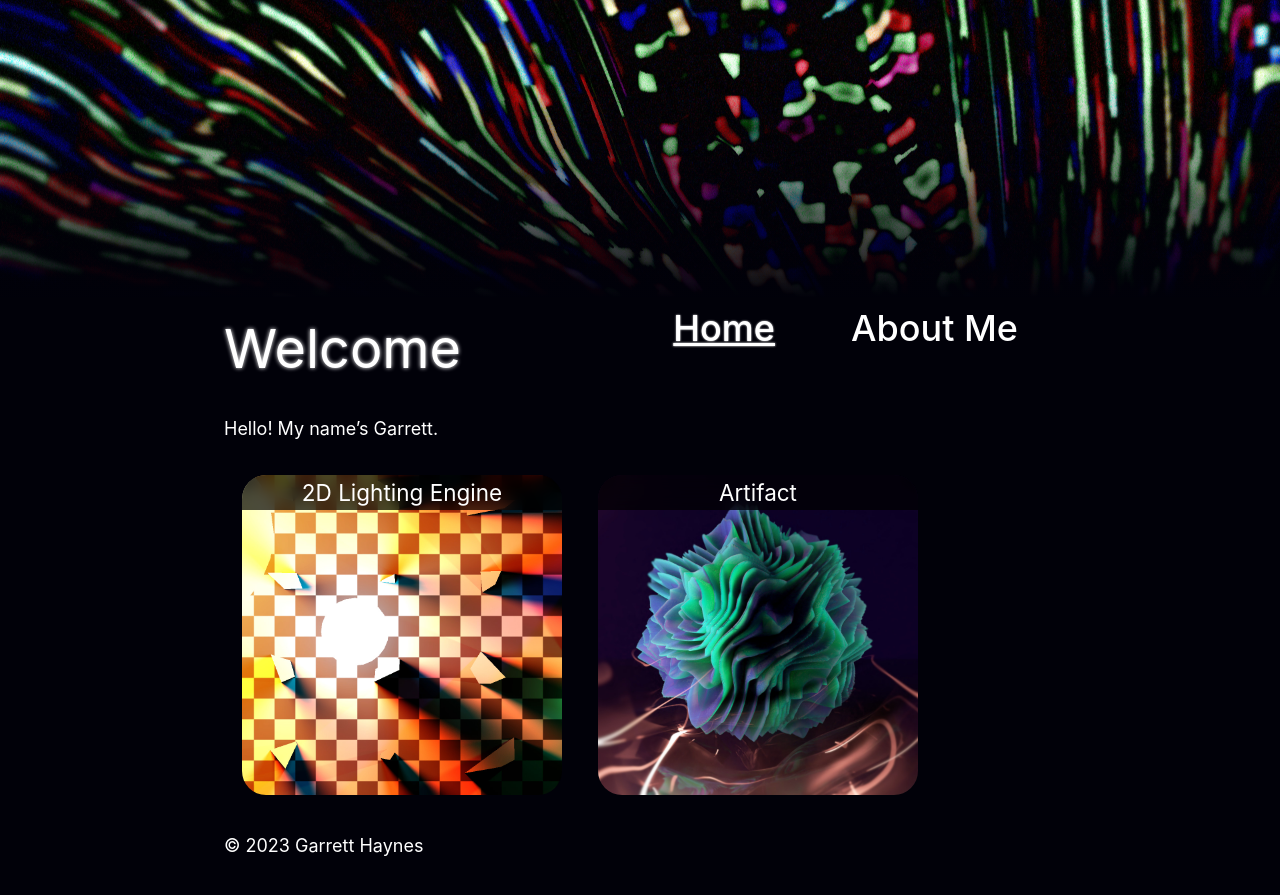
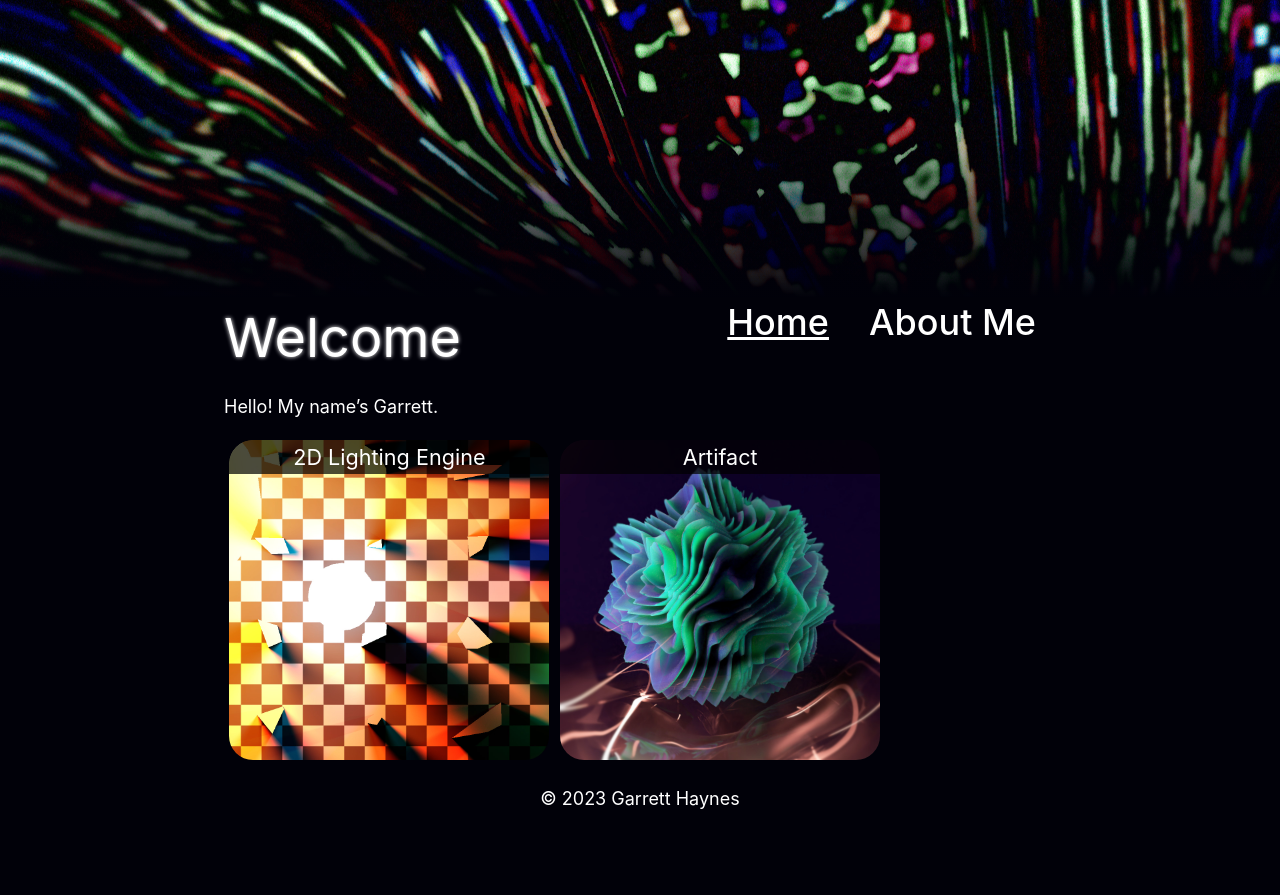
Before and after one commit to tekist/tekist.github.io, a Jekyll site: the page built from index.md, in a window 1280 px wide. Shown: the top 895 px of the page. Built offline with Jekyll 4.4.1, drawn with Linux system fonts in a browser that asks for light colours.

Commit message:
Mobile usability tweaks

```diff
--- a/_includes/footer.html
+++ b/_includes/footer.html
@@ -1,3 +1,3 @@
 <footer>
-  <p>© 2023 Garrett Haynes</p>
+  <p class="footer-text">© 2023 Garrett Haynes</p>
 </footer>
--- a/_sass/base.scss
+++ b/_sass/base.scss
@@ -4,7 +4,7 @@
 $bodyColor: #000000;
 $bodyFont: -apple-system,BlinkMacSystemFont,"Verdana",Helvetica,Arial,sans-serif,"Apple Color Emoji","Segoe UI Emoji","Segoe UI Symbol";
 $thumbnailSize: 320px;
-$mobileThumbSize: calc(100vw - 2em);
+$mobileThumbSize: calc(100vw - 40px);
 
 :root {
   // equivalent to 20px (20/16)
@@ -14,8 +14,6 @@
 h1{
   color: white;
   font-weight: 400;
-  transition: text-shadow .175s ease-out, color .175s ease-out;
-  text-shadow: 0px 0px 0px white;
   margin: auto;
 }
 
@@ -24,7 +22,7 @@
 }
 
 main img{
-  max-width: calc(100vw - 3em);
+  max-width: calc(100vw - 60px);
 }
 
 ul{
@@ -42,13 +40,14 @@
 /* Site header (contains nav) */
 .site-header{
   display: flex;
-  flex-direction: column;
+  flex-direction: column-reverse;
 }
 
 /* Page title (top left) */
 .title{
   font-size: 2em;
   padding: .2em 0;
+  text-shadow: 0px 0px 4px white;
 }
 
 nav{
@@ -83,7 +82,6 @@
     height: 1em;
   }
   .current{
-    text-shadow: 0 0 2px white;
     text-decoration-line: underline;
   }
 }
@@ -134,7 +132,6 @@
 
 .gallery-item{
   border-radius: 24px;
-  width: $mobileThumbSize;
   overflow: hidden;
   margin: 1em auto;
 }
@@ -142,13 +139,12 @@
 .gallery-text{
   position: absolute;
   margin: auto;
-  width: $mobileThumbSize;
+  width: calc(100vw - 60px);
   text-align: center;
   background-color: #000000b4;
-  font-size: 1.25em;
+  font-size: 1em;
   padding: 4px 0;
   border-radius: 24px 24px 0 0;
-  backdrop-filter: blur(8px);
   z-index: 1;
 }
 
@@ -159,6 +155,11 @@
   object-fit: cover;
   scale: 1;
   transition: scale .3s ease-in-out;
+}
+
+.footer-text{
+  width: fit-content;
+  margin: auto;
 }
 
 /* Font-size for desktop screens */
@@ -191,10 +192,9 @@
 
   /* Title header */
   .title{
-    font-size: 2.5em;
     line-height: 1.5em;
-    text-shadow: 0px 0px 4px white;
     flex: 6;
+    padding: 0;
   }
 
   .wrapper-inner-page{
@@ -211,7 +211,7 @@
   }
 
   .gallery-item{
-    margin: 1em;
+    margin: .3em;
   }
 
   .gallery-thumbnail{
@@ -240,7 +240,7 @@
       margin: 0 2px;
       flex-shrink: 0;
       background-color: hsla(240, 55%, 12%, 0);
-      padding: .35em 1em;
+      padding: 0.2em .5em;
 
       &:hover{
         background-color: hsl(240, 55%, 12%);
@@ -255,6 +255,11 @@
   .title{
     font-size: 3em;
   }
+
+  .gallery-text{
+    font-size: 1.2em;
+  }
+
   nav{
       a{
         font-size: 2em;
```
Also changed, not shown: 6 other files.
